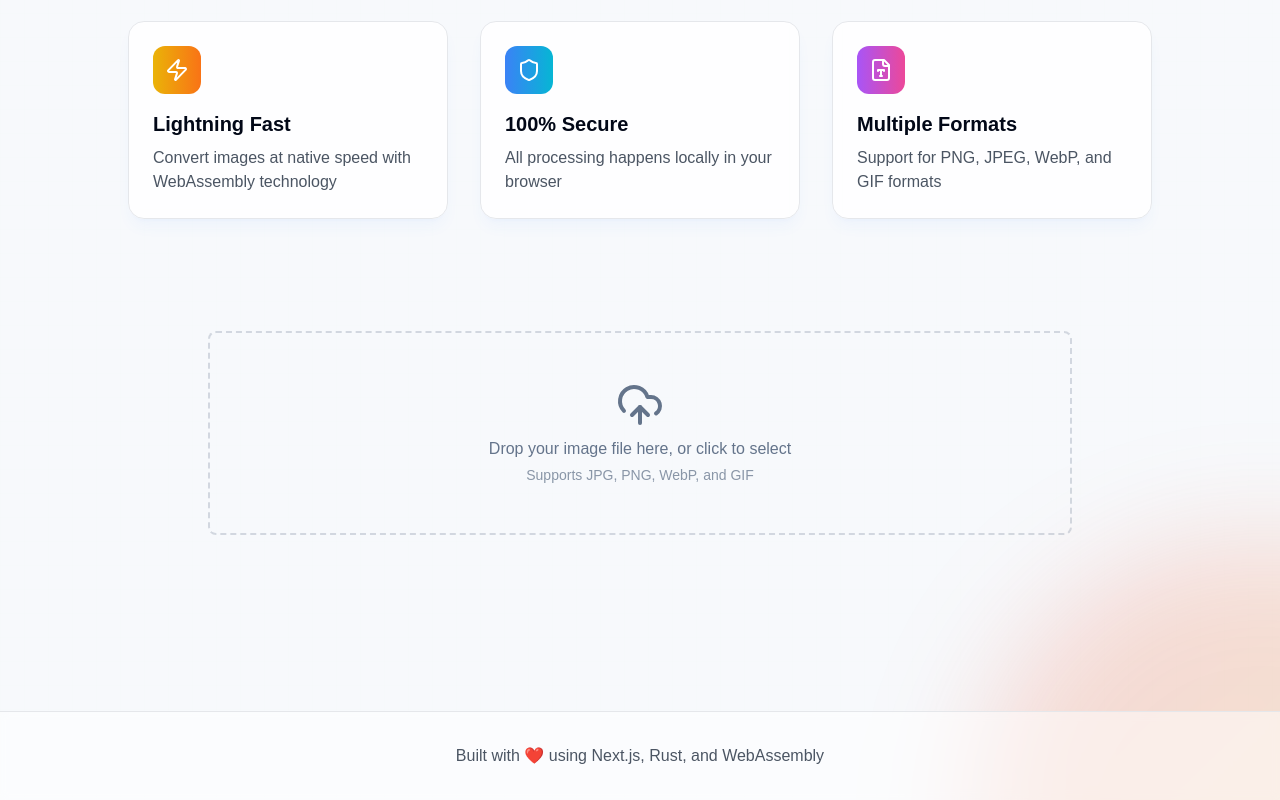
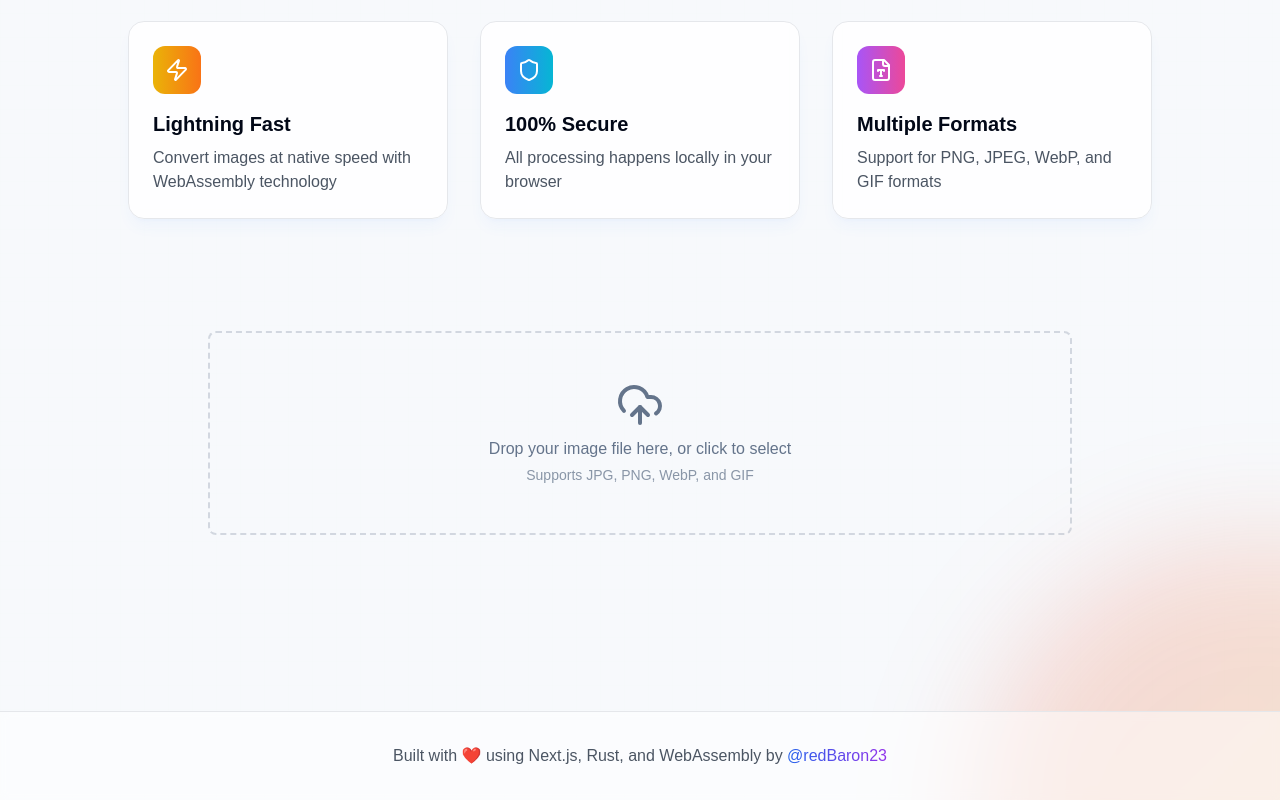
Before and after one commit to redBaron23/wasmify, a Next.js app: page / in a window 1280 px wide. Shown: the part 443-1243 px from the top of the page. Built offline with nearby package versions, Linux system fonts and the light colour scheme.

Commit message:
change footer

```diff
--- a/src/app/page.tsx
+++ b/src/app/page.tsx
@@ -148,7 +148,15 @@ export default function Home() {
         <div className="container mx-auto px-4">
           <p className="text-center text-gray-600">
             Built with <span className="text-red-500">❤️</span> using Next.js,
-            Rust, and WebAssembly
+            Rust, and WebAssembly by{" "}
+            <a
+              href="https://patriciotoledo.ar"
+              target="_blank"
+              rel="noopener noreferrer"
+              className="bg-clip-text text-transparent bg-gradient-to-r from-blue-600 to-purple-600 font-medium hover:from-blue-700 hover:to-purple-700 transition-colors duration-300"
+            >
+              @redBaron23
+            </a>
           </p>
         </div>
       </footer>
```
